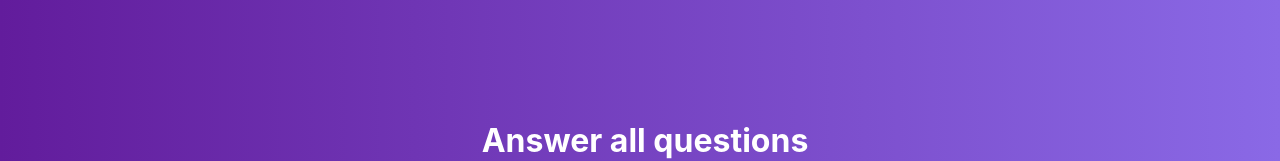
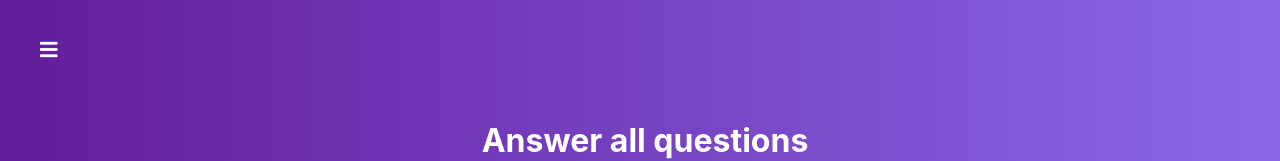
Before and after one commit to ElizabethVlasenko/react-redux-quiz, a React (Create React App) app: page / in a window 1280 px wide. Shown: the top 161 px of the page. Built offline with nearby package versions, Linux system fonts and the light colour scheme.

Commit message:
Added menu toggle button

```diff
--- /dev/null
+++ b/src/components/Navigation/MenuToggle/MenuToggle.js
@@ -0,0 +1,25 @@
+import React from "react";
+import classes from './MenuToggle.module.css';
+
+const MenuToggle = props => {
+    const cls = [
+        classes.MenuToggle,
+        'fa',
+    ];
+
+    if (props.isOpen) {
+        cls.push('fa-times');
+        cls.push(classes.open)
+    } else {
+        cls.push('fa-bars');
+    }
+
+    return (
+        <i
+            className = { cls.join(' ') }
+            onClick = { props.onToggle }
+        />
+    )
+}
+
+export default MenuToggle;
--- /dev/null
+++ b/src/components/Navigation/MenuToggle/MenuToggle.module.css
@@ -0,0 +1,18 @@
+.MenuToggle {
+    position: fixed;
+    top: 40px;
+    left: 40px;
+    font-size: 20px;
+    cursor: pointer;
+    color: #fff;
+    z-index: 100;
+    transition: all .22s ease-in;
+}
+
+.MenuToggle:hover {
+    opacity: .7;
+}
+
+.MenuToggle.open {
+    left: 320px;
+}
--- a/src/hoc/Layout/Layout.js
+++ b/src/hoc/Layout/Layout.js
@@ -1,14 +1,31 @@
 import React, { Component } from "react";
 import classes from './Layout.module.css';
+import MenuToggle from "../../components/Navigation/MenuToggle/MenuToggle";
 
 
 class Layout extends Component {
+
+  state = {
+    menu: false,
+  }
+
+  toggleMenuHandler = () => {
+    this.setState({
+      menu: !this.state.menu
+    })
+  }
+
   render () {
     return (
       <div className={classes.Layout}>
-          <main>
-              {this.props.children}
-          </main>
+      <MenuToggle
+        onToggle = { this.toggleMenuHandler }
+        isOpen = { this.state.menu }
+      />
+
+        <main>
+            {this.props.children}
+        </main>
       </div>
     )
   }
```
